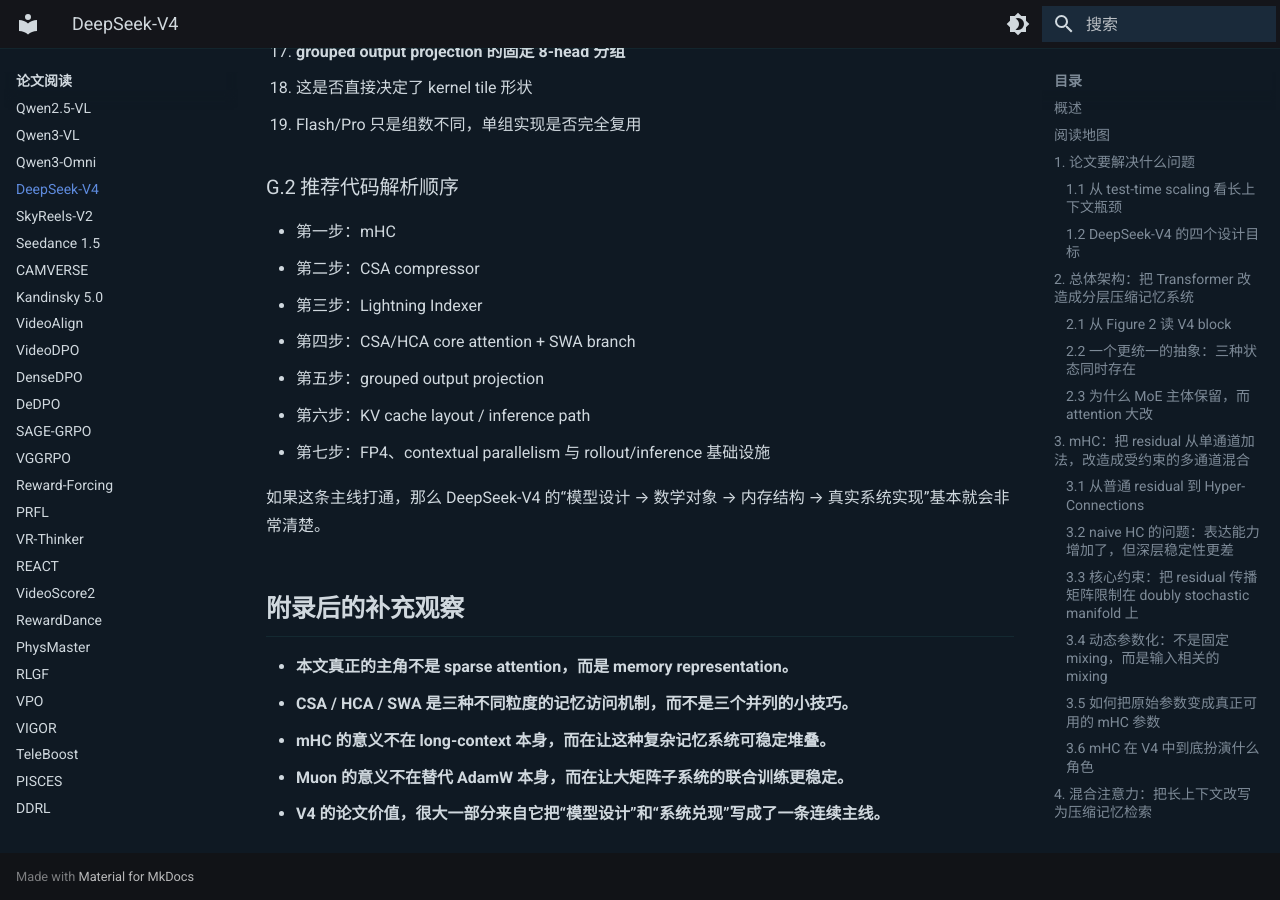
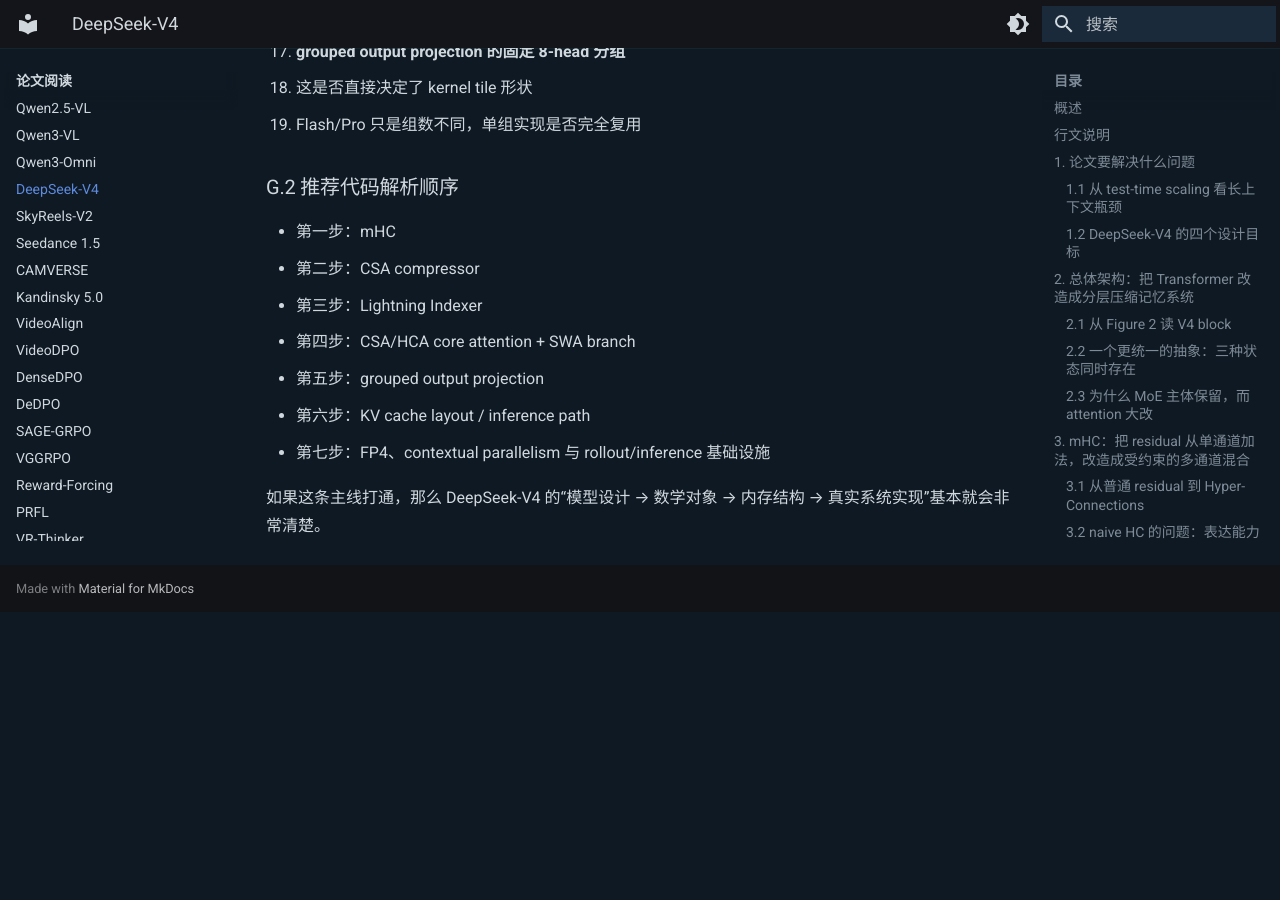
Before and after one commit to YouHuang67/paper-code-notes, an MkDocs documentation site: the page built from docs/paper_reading/deepseek_v4.md, in a window 1280 px wide and 900 px high, scrolled down 35407 px. Built offline with MkDocs 1.6.1 and Material for MkDocs 9.7.7, drawn with Linux system fonts in a browser that asks for light colours; after the commit the page ends 36019 px from its top, so only the background shows below that.

Commit message:
update: align deepseek v4 note style

```diff
--- a/docs/paper_reading/deepseek_v4.md
+++ b/docs/paper_reading/deepseek_v4.md
@@ -31,7 +31,7 @@
 
 如果用一句话概括本文的技术主线：**DeepSeek-V4 不是单纯做 sparse attention，而是把 Transformer 从“逐 token 全量交互”改造成“多时间尺度的压缩记忆访问系统”。**
 
-## 阅读地图
+## 行文说明
 
 为了控制详略，本文采用“**正文讲总体概念与数学建模，附录承接工程细节与配置补充**”的组织方式。
 
@@ -53,8 +53,7 @@
 
 正文里所有“完整超参”“系统实现”“后训练流水线”“更细实验数据”，都会显式交叉引用到相应附录。
 
-<a id="sec-1-problem"></a>
-## 1. 论文要解决什么问题
+## 1. 论文要解决什么问题 {#sec-1-problem}
 
 ### 1.1 从 test-time scaling 看长上下文瓶颈
 
@@ -86,8 +85,7 @@
 - 深层信号怎么稳定传播？
 - 这些东西如何在真实系统中被训练与部署？
 
-<a id="sec-2-overview"></a>
-## 2. 总体架构：把 Transformer 改造成分层压缩记忆系统
+## 2. 总体架构：把 Transformer 改造成分层压缩记忆系统 {#sec-2-overview}
 
 ### 2.1 从 Figure 2 读 V4 block
 
@@ -142,8 +140,7 @@
 
 完整模型规模与层级配置见[附录 B](#appendix-b-configs)。
 
-<a id="sec-3-mhc"></a>
-## 3. mHC：把 residual 从单通道加法，改造成受约束的多通道混合
+## 3. mHC：把 residual 从单通道加法，改造成受约束的多通道混合 {#sec-3-mhc}
 
 ### 3.1 从普通 residual 到 Hyper-Connections
 
@@ -291,8 +288,7 @@
 
 mHC 的实现与训练开销补充见[附录 C](#appendix-c-training)和[附录 D](#appendix-d-systems)。
 
-<a id="sec-4-hybrid-attn"></a>
-## 4. 混合注意力：把长上下文改写为压缩记忆检索
+## 4. 混合注意力：把长上下文改写为压缩记忆检索 {#sec-4-hybrid-attn}
 
 ### 4.1 统一视角：V4 不在原始 token 序列上做注意力，而在压缩记忆上做访问
 
@@ -586,8 +582,7 @@
 
 完整系统实现细节（KV cache 组织、contextual parallelism、磁盘缓存）见[附录 D](#appendix-d-systems)。
 
-<a id="sec-5-muon"></a>
-## 5. Muon 与训练稳定性：让复杂架构真正可训练
+## 5. Muon 与训练稳定性：让复杂架构真正可训练 {#sec-5-muon}
 
 ### 5.1 为什么 V4 选择 Muon
 
@@ -660,8 +655,7 @@
 
 完整训练细节见[附录 C](#appendix-c-training)。
 
-<a id="sec-6-synthesis"></a>
-## 6. 把各模块拼起来看：DeepSeek-V4 到底是怎样工作的
+## 6. 把各模块拼起来看：DeepSeek-V4 到底是怎样工作的 {#sec-6-synthesis}
 
 如果把上面几部分组合起来，V4 的一层可以这样理解：
 
@@ -685,8 +679,7 @@
 
 因此，V4 是一篇非常典型的 **模型-系统协同设计论文**：数学建模决定记忆访问形态，而系统设计保证这种形态能真正落地。
 
-<a id="sec-7-results"></a>
-## 7. 核心结果：V4 证明这套记忆系统确实值回票价
+## 7. 核心结果：V4 证明这套记忆系统确实值回票价 {#sec-7-results}
 
 ### 7.1 最关键的效率结论
 
@@ -719,8 +712,7 @@
 
 因此，V4 不是“全面碾压所有闭源模型”，但它非常清楚地证明了：**通过压缩记忆架构 + 系统级基础设施，open long-context reasoning model 可以被推进到一个新的效率-能力边界。**
 
-<a id="sec-8-takeaways"></a>
-## 8. 关键启示
+## 8. 关键启示 {#sec-8-takeaways}
 
 - **压缩优先于稀疏**：V4 不是直接在原始 token 序列上做 sparse attention，而是先把历史改写成压缩记忆，再在压缩空间中做检索与聚合。
 - **长上下文的核心不是“看得更远”，而是“如何表示远方”**：CSA/HCA 本质上是在重写 long-range memory representation。
@@ -731,8 +723,7 @@
 
 ---
 
-<a id="appendix-a-symbols"></a>
-## 附录 A：主要符号表
+## 附录 A：主要符号表 {#appendix-a-symbols}
 
 下面只列正文中最常用的核心符号；与系统实现强相关的变量放在相应附录节里解释。
 
@@ -757,8 +748,7 @@
 
 正文中涉及这些符号的核心讨论分别见[第 3 节](#sec-3-mhc)与[第 4 节](#sec-4-hybrid-attn)。
 
-<a id="appendix-b-configs"></a>
-## 附录 B：模型配置与参数规模
+## 附录 B：模型配置与参数规模 {#appendix-b-configs}
 
 ### B.1 DeepSeek-V4-Flash
 
@@ -837,8 +827,7 @@
 - attention 容量主要通过增加 head 数和层数来扩张，而不是继续抬高单 head 宽度
 - 激活专家数始终固定为 6，说明扩容主要靠专家池变大，而不是让每个 token 同时访问更多 experts
 
-<a id="appendix-c-training"></a>
-## 附录 C：预训练与稳定性细节
+## 附录 C：预训练与稳定性细节 {#appendix-c-training}
 
 ### C.1 数据构建
 
@@ -926,8 +915,7 @@
 
 这是一个看似简单但很有力的 outlier 抑制手段。论文强调，它能显著提升稳定性而不明显伤性能。
 
-<a id="appendix-d-systems"></a>
-## 附录 D：系统与基础设施细节
+## 附录 D：系统与基础设施细节 {#appendix-d-systems}
 
 这一附录服务于正文[第 4 节](#sec-4-hybrid-attn)与[第 6 节](#sec-6-synthesis)：V4 的模型收益只有在系统层被兑现，才真正成立。
 
@@ -1057,8 +1045,7 @@
 
 这三者本质上是在存储空间、I/O 压力与计算冗余之间做折中。
 
-<a id="appendix-e-posttraining"></a>
-## 附录 E：后训练与 agent 化能力
+## 附录 E：后训练与 agent 化能力 {#appendix-e-posttraining}
 
 ### E.1 两阶段后训练范式
 
@@ -1148,8 +1135,7 @@
 
 这说明在 V4 里，agent 能力不是 post-hoc 外接出来的，而是从后训练基础设施层面被当成一等公民来设计。
 
-<a id="appendix-f-eval"></a>
-## 附录 F：评测补充
+## 附录 F：评测补充 {#appendix-f-eval}
 
 ### F.1 Base model 的代表性结果
 
@@ -1209,8 +1195,7 @@
 
 这进一步证明 V4 的价值不只是 benchmark 提分，而是长链工作流中的综合表现提升。
 
-<a id="appendix-g-code-roadmap"></a>
-## 附录 G：后续代码解析路线图
+## 附录 G：后续代码解析路线图 {#appendix-g-code-roadmap}
 
 既然后面还会继续展开代码解析，我建议直接按“数学对象 → 内存布局 → kernel 实现”的路径去拆。
 
@@ -1247,11 +1232,3 @@
 - 第七步：FP4、contextual parallelism 与 rollout/inference 基础设施
 
 如果这条主线打通，那么 DeepSeek-V4 的“模型设计 → 数学对象 → 内存结构 → 真实系统实现”基本就会非常清楚。
-
-## 附录后的补充观察
-
-- **本文真正的主角不是 sparse attention，而是 memory representation。**
-- **CSA / HCA / SWA 是三种不同粒度的记忆访问机制，而不是三个并列的小技巧。**
-- **mHC 的意义不在 long-context 本身，而在让这种复杂记忆系统可稳定堆叠。**
-- **Muon 的意义不在替代 AdamW 本身，而在让大矩阵子系统的联合训练更稳定。**
-- **V4 的论文价值，很大一部分来自它把“模型设计”和“系统兑现”写成了一条连续主线。**
```
